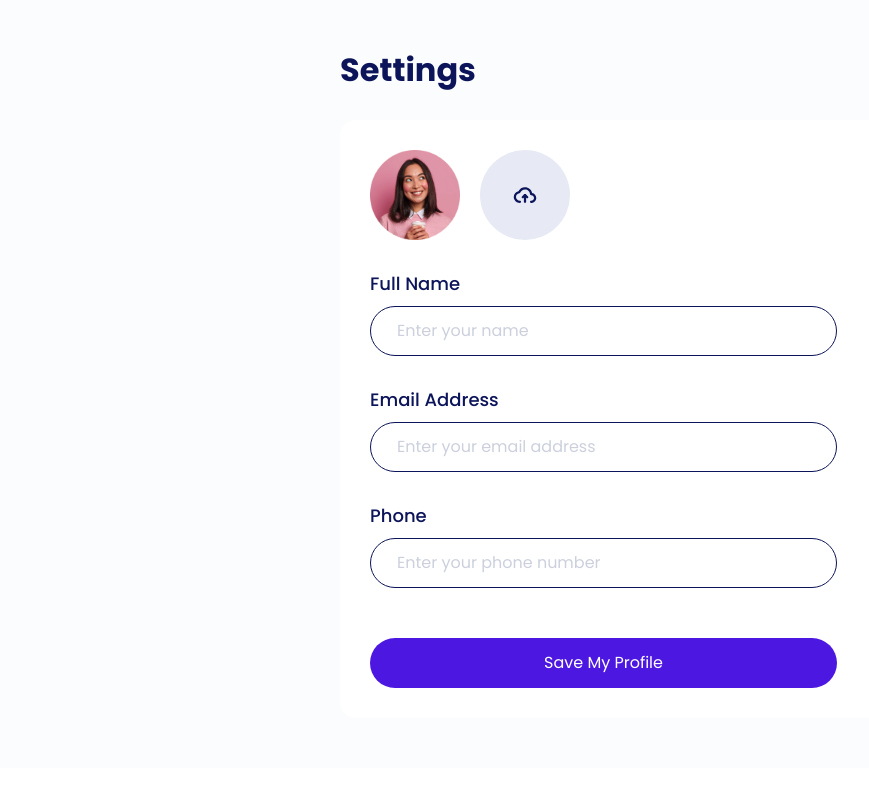
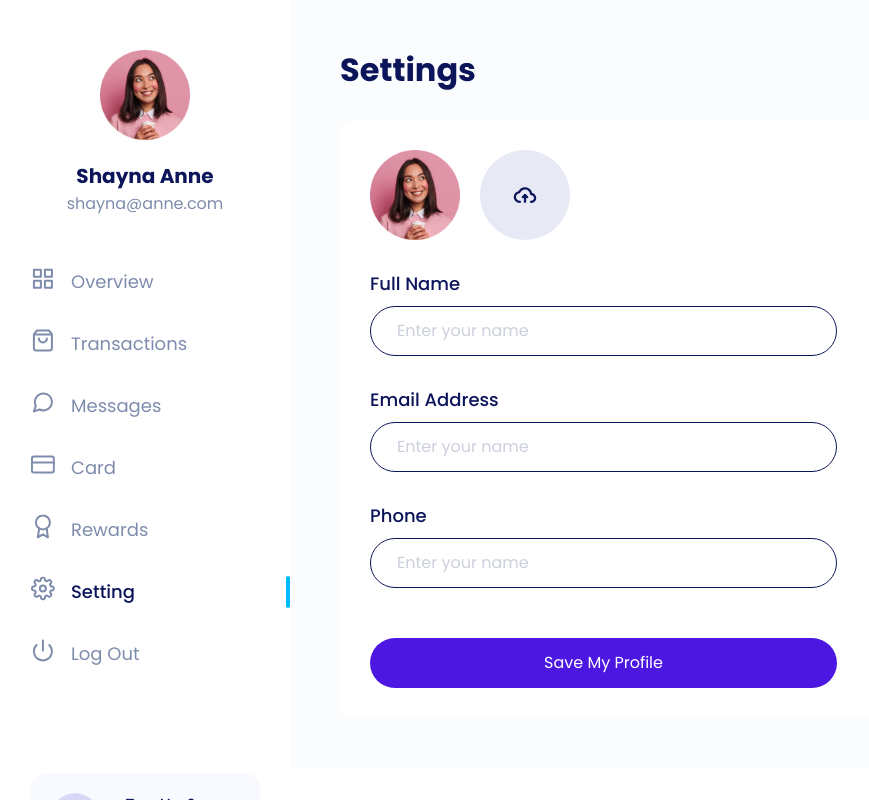
Before and after one commit to araktuak/storegg, a Next.js app: page /member/edit-profile in a window 1280 px wide. Shown: the whole page, without its empty margins (0-869 px from the left). Built offline with nearby package versions, Linux system fonts and the light colour scheme.

Commit message:
Refactor edit profile

```diff
--- /dev/null
+++ b/components/atoms/Input/index.tsx
@@ -0,0 +1,25 @@
+interface InputProps {
+    label: string;
+}
+export default function Input(props: InputProps) {
+  const { label, ...nativeProps } = props;
+  return (
+    <>
+      <label
+        htmlFor="name"
+        className="form-label text-lg fw-medium color-palette-1 mb-10"
+      >
+        {label}
+      </label>
+      <input
+        type="text"
+        className="form-control rounded-pill text-lg"
+        id="name"
+        name="name"
+        aria-describedby="name"
+        placeholder="Enter your name"
+        {...nativeProps}
+      />
+    </>
+  );
+}
--- a/components/organisms/SideBar/MenuItem.tsx
+++ b/components/organisms/SideBar/MenuItem.tsx
@@ -1,5 +1,6 @@
 import Image from "next/image";
 import cx from "classnames";
+import Link from "next/link";
 
 interface MenuItemProps {
   title: string;
@@ -12,9 +13,10 @@
     | "ic-menu-reward"
     | "ic-menu-setting";
   active?: boolean;
+  href: string;
 }
 export default function MenuItem(props: MenuItemProps) {
-  const { title, icon, active } = props;
+  const { title, icon, active, href } = props;
   const classTitle = cx({
     item: true,
     "mb-30": true,
@@ -27,9 +29,9 @@
         <Image src={`/icon/${icon}.svg`} width={25} height={25} />
       </div>
       <p className="item-title m-0">
-        <a href="" className="text-lg text-decoration-none">
-          {title}
-        </a>
+        <Link href={href}>
+          <a className="text-lg text-decoration-none">{title}</a>
+        </Link>
       </p>
     </div>
   );
--- a/components/organisms/SideBar/index.tsx
+++ b/components/organisms/SideBar/index.tsx
@@ -2,19 +2,24 @@
 import MenuItem from "./MenuItem";
 import Profile from "./Profile";
 
-export default function SideBar() {
+interface SideBarProps {
+  activeMenu: 'overview' | 'transactions' | 'settings'
+}
+
+export default function SideBar(props: SideBarProps) {
+  const { activeMenu } = props;
   return (
     <section className="sidebar">
       <div className="content pt-50 pb-30 ps-30">
         <Profile />
         <div className="menus">
-            <MenuItem title="Overview" icon="ic-menu-overview" active />
-            <MenuItem title="Transactions" icon="ic-menu-transaction" />
-            <MenuItem title="Messages" icon="ic-menu-messages" />
-            <MenuItem title="Card" icon="ic-menu-card" />
-            <MenuItem title="Rewards" icon="ic-menu-reward" />
-            <MenuItem title="Setting" icon="ic-menu-setting" />
-            <MenuItem title="Log Out" icon="ic-menu-logout" />
+            <MenuItem title="Overview" icon="ic-menu-overview" active={activeMenu === 'overview'} href="/member"/>
+            <MenuItem title="Transactions" icon="ic-menu-transaction" active={activeMenu === 'transactions'} href="/member/transactions"/>
+            <MenuItem title="Messages" icon="ic-menu-messages" href="/member"/>
+            <MenuItem title="Card" icon="ic-menu-card" href="/member"/>
+            <MenuItem title="Rewards" icon="ic-menu-reward" href="/member"/>
+            <MenuItem title="Setting" icon="ic-menu-setting" active={activeMenu === 'settings'} href="/member/edit-profile"/>
+            <MenuItem title="Log Out" icon="ic-menu-logout" href="/sign-n"/>
         </div>
         <Footer />
       </div>
--- a/pages/member/edit-profile.tsx
+++ b/pages/member/edit-profile.tsx
@@ -1,6 +1,11 @@
+import Image from "next/image";
+import Input from "../../components/atoms/Input";
+import SideBar from "../../components/organisms/SideBar";
+
 export default function EditProfile() {
   return (
     <section className="edit-profile overflow-auto">
+      <SideBar activeMenu="settings" />
       <main className="main-wrapper">
         <div className="ps-lg-0">
           <h2 className="text-4xl fw-bold color-palette-1 mb-30">Settings</h2>
@@ -15,79 +20,17 @@
                     className="avatar img-fluid"
                   />
                   <div className="avatar-overlay position-absolute top-0 d-flex justify-content-center align-items-center">
-                    <svg
-                      width="24"
-                      height="24"
-                      viewBox="0 0 24 24"
-                      fill="none"
-                      xmlns="http://www.w3.org/2000/svg"
-                    >
-                      <path
-                        d="M3 6H5H21"
-                        stroke="white"
-                        stroke-width="2"
-                        stroke-linecap="round"
-                        stroke-linejoin="round"
-                      />
-                      <path
-                        d="M8 6V4C8 3.46957 8.21071 2.96086 8.58579 2.58579C8.96086 2.21071 9.46957 2 10 2H14C14.5304 2 15.0391 2.21071 15.4142 2.58579C15.7893 2.96086 16 3.46957 16 4V6M19 6V20C19 20.5304 18.7893 21.0391 18.4142 21.4142C18.0391 21.7893 17.5304 22 17 22H7C6.46957 22 5.96086 21.7893 5.58579 21.4142C5.21071 21.0391 5 20.5304 5 20V6H19Z"
-                        stroke="white"
-                        stroke-width="2"
-                        stroke-linecap="round"
-                        stroke-linejoin="round"
-                      />
-                      <path
-                        d="M14 11V17"
-                        stroke="white"
-                        stroke-width="2"
-                        stroke-linecap="round"
-                        stroke-linejoin="round"
-                      />
-                      <path
-                        d="M10 11V17"
-                        stroke="white"
-                        stroke-width="2"
-                        stroke-linecap="round"
-                        stroke-linejoin="round"
-                      />
-                    </svg>
+                    <img src="/icon/upload.svg" alt="icon upload" />
                   </div>
                 </div>
                 <div className="image-upload">
                   <label htmlFor="avatar">
-                    <svg
-                      width="90"
-                      height="90"
-                      viewBox="0 0 90 90"
-                      fill="none"
-                      xmlns="http://www.w3.org/2000/svg"
-                    >
-                      <circle cx="45" cy="45" r="45" fill="#E7EAF5" />
-                      <path
-                        fill-rule="evenodd"
-                        clip-rule="evenodd"
-                        d="M45 39.375C42.7981 39.375 40.9679 40.7216 40.3127 42.5332C40.1693 42.9297 39.8162 43.2128 39.398 43.2665C37.4362 43.5183 36 45.1013 36 46.9286C36 48.919 37.7105 50.625 39.9375 50.625C40.5588 50.625 41.0625 51.1287 41.0625 51.75C41.0625 52.3713 40.5588 52.875 39.9375 52.875C36.5726 52.875 33.75 50.2638 33.75 46.9286C33.75 44.0997 35.7853 41.7878 38.4536 41.1547C39.5996 38.7573 42.1173 37.125 45 37.125C48.5711 37.125 51.6055 39.6452 52.1224 43.0137C54.4461 43.4763 56.25 45.4474 56.25 47.8929C56.25 50.6955 53.8807 52.875 51.075 52.875C50.4537 52.875 49.95 52.3713 49.95 51.75C49.95 51.1287 50.4537 50.625 51.075 50.625C52.7428 50.625 54 49.3507 54 47.8929C54 46.435 52.7428 45.1607 51.075 45.1607C50.4537 45.1607 49.95 44.657 49.95 44.0357C49.95 41.5128 47.7862 39.375 45 39.375Z"
-                        fill="#0C145A"
-                      />
-                      <path
-                        fill-rule="evenodd"
-                        clip-rule="evenodd"
-                        d="M45 52.875C44.3787 52.875 43.875 52.3713 43.875 51.75V45C43.875 44.3787 44.3787 43.875 45 43.875C45.6213 43.875 46.125 44.3787 46.125 45V51.75C46.125 52.3713 45.6213 52.875 45 52.875Z"
-                        fill="#0C145A"
-                      />
-                      <path
-                        fill-rule="evenodd"
-                        clip-rule="evenodd"
-                        d="M41.9545 48.0455C41.5152 47.6062 41.5152 46.8938 41.9545 46.4545L44.2045 44.2045C44.6438 43.7652 45.3562 43.7652 45.7955 44.2045C46.2348 44.6438 46.2348 45.3562 45.7955 45.7955L43.5455 48.0455C43.1062 48.4848 42.3938 48.4848 41.9545 48.0455Z"
-                        fill="#0C145A"
-                      />
-                      <path
-                        fill-rule="evenodd"
-                        clip-rule="evenodd"
-                        d="M44.2045 44.2045C44.6438 43.7652 45.3562 43.7652 45.7955 44.2045L48.0455 46.4545C48.4848 46.8938 48.4848 47.6062 48.0455 48.0455C47.6062 48.4848 46.8938 48.4848 46.4545 48.0455L44.2045 45.7955C43.7652 45.3562 43.7652 44.6438 44.2045 44.2045Z"
-                        fill="#0C145A"
-                      />
-                    </svg>
+                    <img
+                      src="/icon/upload.svg"
+                      alt="icon upload"
+                      width={90}
+                      height={90}
+                    />
                   </label>
                   <input
                     id="avatar"
@@ -98,52 +41,13 @@
                 </div>
               </div>
               <div className="pt-30">
-                <label
-                  htmlFor="name"
-                  className="form-label text-lg fw-medium color-palette-1 mb-10"
-                >
-                  Full Name
-                </label>
-                <input
-                  type="text"
-                  className="form-control rounded-pill text-lg"
-                  id="name"
-                  name="name"
-                  aria-describedby="name"
-                  placeholder="Enter your name"
-                />
+                <Input label="Full Name" />
               </div>
               <div className="pt-30">
-                <label
-                  htmlFor="email"
-                  className="form-label text-lg fw-medium color-palette-1 mb-10"
-                >
-                  Email Address
-                </label>
-                <input
-                  type="email"
-                  className="form-control rounded-pill text-lg"
-                  id="email"
-                  name="email"
-                  aria-describedby="email"
-                  placeholder="Enter your email address"
-                />
+                <Input label="Email Address" />
               </div>
               <div className="pt-30">
-                <label
-                  htmlFor="phone"
-                  className="form-label text-lg fw-medium color-palette-1 mb-10"
-                >
-                  Phone
-                </label>
-                <input
-                  type="tel"
-                  className="form-control rounded-pill text-lg"
-                  id="phone"
-                  name="phone"
-                  aria-describedby="phone"
-                  placeholder="Enter your phone number"
-                />
+                <Input label="Phone" />
               </div>
               <div className="button-group d-flex flex-column pt-50">
                 <button
--- a/pages/member/index.tsx
+++ b/pages/member/index.tsx
@@ -4,7 +4,7 @@
 export default function Member() {
   return (
     <section className="overview overflow-auto">
-      <SideBar />
+      <SideBar activeMenu="overview"/>
       <OverviewContent />
     </section>
   );
```
